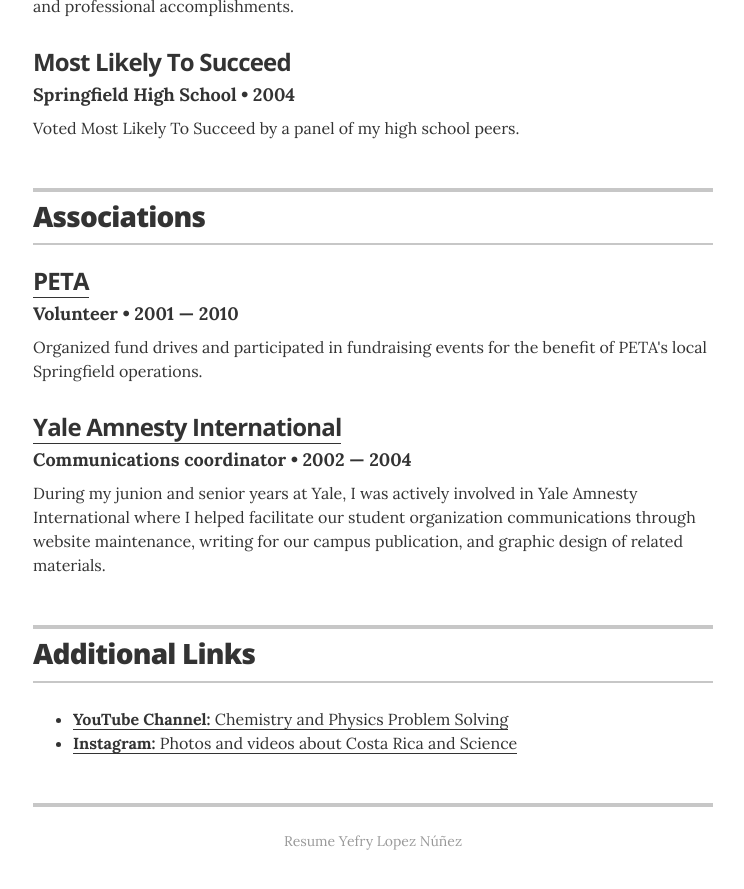
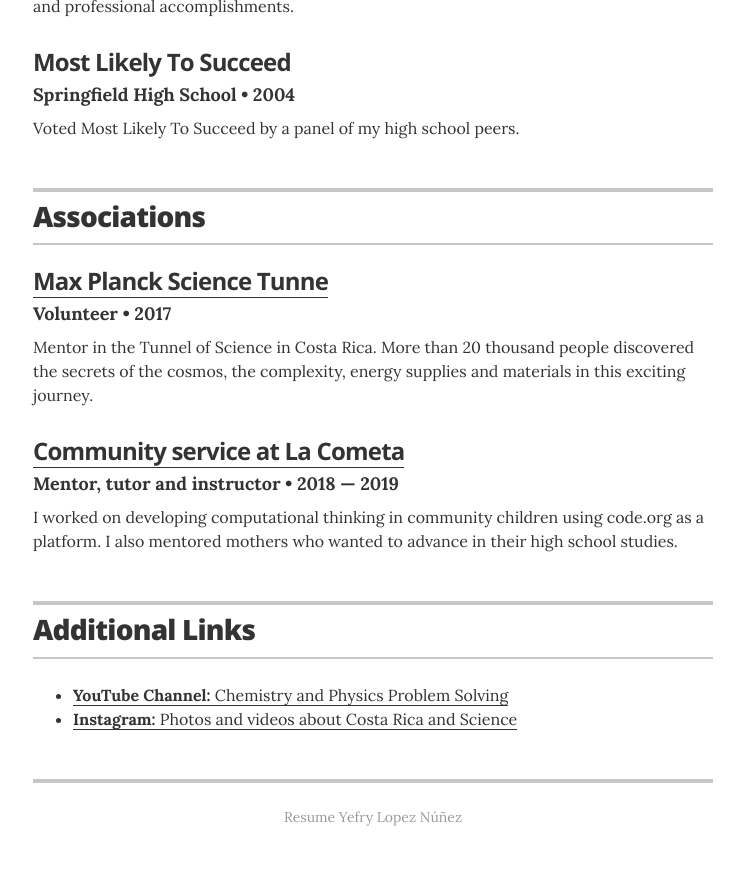
Before and after one commit to jeff0994/jeff0994.github.io, a Jekyll site: the page built from index.html, in a window 1280 px wide and 900 px high, scrolled down 3699 px. Shown: the top 889 px of the window, without its empty margins (267-1011 px from the left). Built offline with Jekyll 4.4.1, drawn with Linux system fonts in a browser that asks for light colours.

Commit message:
Update associations.yml

```diff
--- a/_data/associations.yml
+++ b/_data/associations.yml
@@ -1,15 +1,17 @@
 # Associations
 # comment out the urls if you do not wish to display them
 
-- organization: PETA
+- organization: Max Planck Science Tunne
   role: Volunteer
-  year: 2001 &mdash; 2010
-  url: https://www.peta.org/
-  summary: Organized fund drives and participated in fundraising events for the benefit of PETA's local Springfield operations.
+  year: 2017
+  url: https://www.sciencetunnel.de/exposition
+  summary: Mentor in the Tunnel of Science in Costa Rica.
+           More than 20 thousand people discovered the secrets of the cosmos, the complexity, energy supplies and materials in this exciting journey.
 
 
-- organization: Yale Amnesty International
-  role: Communications coordinator
-  year: 2002 &mdash; 2004
-  url: http://campuspress.yale.edu/amnesty/
-  summary: During my junion and senior years at Yale, I was actively involved in Yale Amnesty International where I helped facilitate our student organization communications through website maintenance, writing for our campus publication, and graphic design of related materials.
+- organization: Community service at La Cometa
+  role: Mentor, tutor and instructor
+  year: 2018 &mdash; 2019
+  url: https://www.curridabat.go.cr/inicio/servicios/la-cometa/
+  summary: I worked on developing computational thinking in community children using code.org as a platform.
+           I also mentored mothers who wanted to advance in their high school studies.
```
